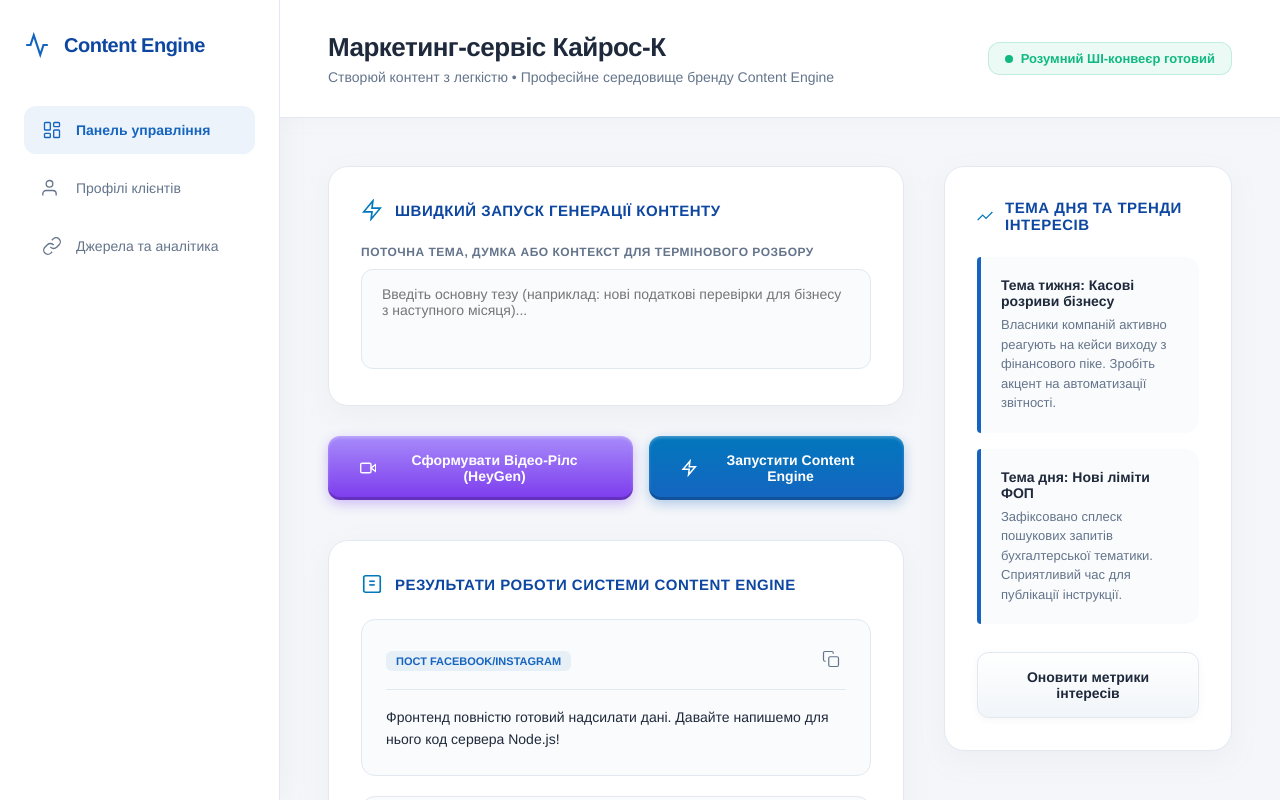
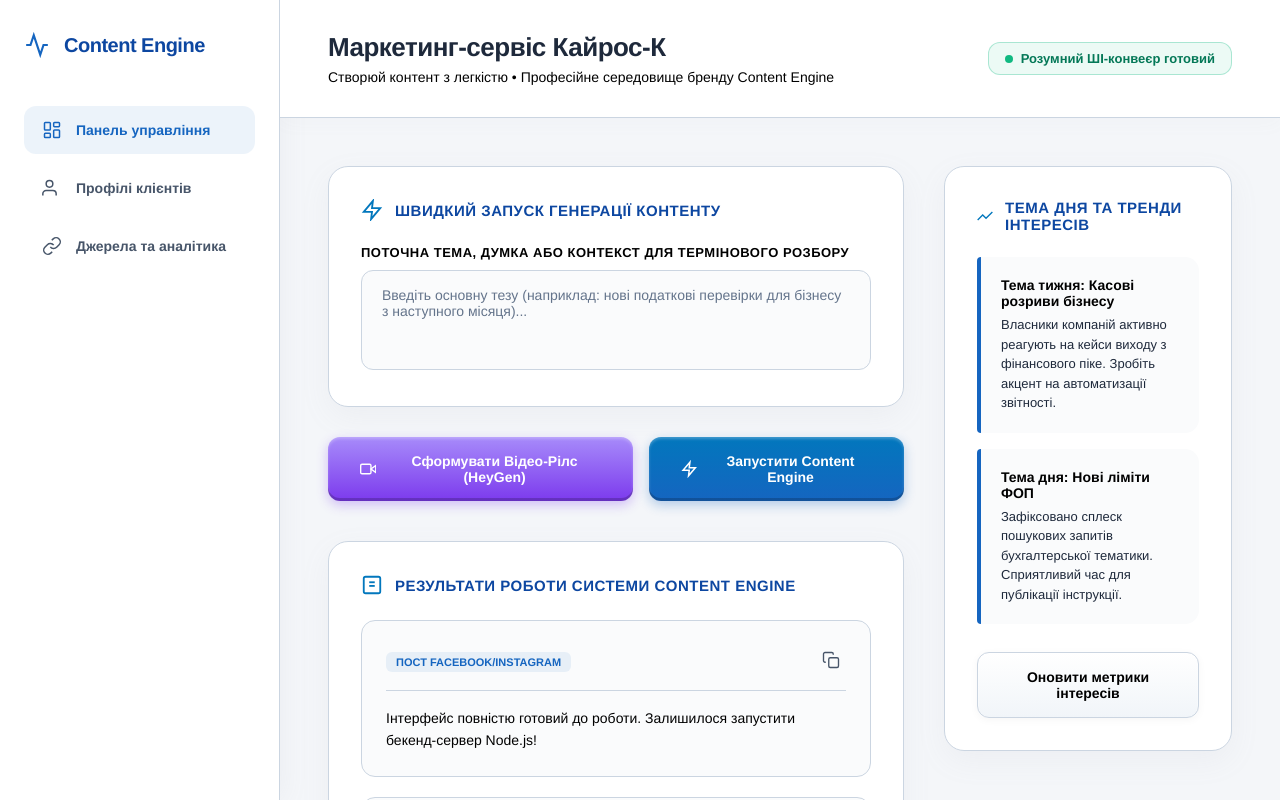
Before and after one commit to office939/content-engine, a plain HTML site: page index.html in a window 1280 px wide. Both pictures are taken after a click on the button "Сформувати Відео-Рілс (HeyGen)". Drawn offline with Linux system fonts and the light colour scheme; no server answers.

Commit message:
index.html

```diff
--- a/index.html
+++ b/index.html
@@ -12,11 +12,11 @@
             --bg-input: #FAFBFC;
             --text-main: #0D47A1;
             --text-dark: #1E293B;
-            --text-muted: #64748B;
+            --text-muted: #1E293B; /* Змінено з сірого на чіткий темний */
             --accent-blue: #0277BD;
             --accent-royal: #1565C0;
             --accent-video: #7C3AED;
-            --border-color: #E2E8F0;
+            --border-color: #CBD5E1; /* Трохи темніші бордери для чіткості */
             --font-family: 'Helvetica Neue', Helvetica, Arial, sans-serif;
         }
 
@@ -78,11 +78,11 @@
             align-items: center;
             gap: 14px;
             padding: 14px 18px;
-            color: var(--text-muted);
+            color: #475569;
             text-decoration: none;
             border-radius: 12px;
             font-size: 14px;
-            font-weight: 500;
+            font-weight: 600; /* Зроблено жирнішим для читання */
             cursor: pointer;
             transition: all 0.2s ease;
         }
@@ -93,7 +93,7 @@
         }
 
         .nav-item.active {
-            font-weight: 600;
+            font-weight: 700;
             background-color: rgba(21, 101, 192, 0.08);
             color: var(--accent-royal);
         }
@@ -102,7 +102,7 @@
             width: 20px;
             height: 20px;
             stroke: currentColor;
-            stroke-width: 1.6;
+            stroke-width: 1.8;
             fill: none;
         }
 
@@ -133,8 +133,9 @@
         }
 
         .header-title p {
-            color: var(--text-muted);
+            color: #000000; /* Чорний колір підзаголовку */
             font-size: 14px;
+            font-weight: 500;
         }
 
         .status-badge {
@@ -142,12 +143,12 @@
             align-items: center;
             gap: 8px;
             background: rgba(16, 185, 129, 0.08);
-            color: #10B981;
+            color: #047857; /* Темніший зелений */
             padding: 8px 16px;
             border-radius: 12px;
             font-size: 13px;
-            font-weight: 600;
-            border: 1px solid rgba(16, 185, 129, 0.2);
+            font-weight: 700;
+            border: 1px solid rgba(16, 185, 129, 0.3);
         }
 
         .status-dot {
@@ -212,7 +213,7 @@
             width: 22px;
             height: 22px;
             stroke: var(--accent-blue);
-            stroke-width: 1.8;
+            stroke-width: 2;
             fill: none;
         }
 
@@ -223,9 +224,9 @@
 
         .form-label {
             display: block;
-            font-size: 12px;
-            font-weight: 600;
-            color: var(--text-muted);
+            font-size: 13px;
+            font-weight: 700; /* Чорні жирні заголовки полів */
+            color: #000000;
             margin-bottom: 10px;
             text-transform: uppercase;
             letter-spacing: 0.5px;
@@ -236,11 +237,16 @@
             background-color: var(--bg-input);
             border: 1px solid var(--border-color);
             border-radius: 12px;
-            color: var(--text-dark);
+            color: #000000; /* Чорний текст при введенні */
             padding: 16px 20px;
             font-size: 14px;
+            font-weight: 500;
             outline: none;
             transition: all 0.2s ease;
+        }
+
+        .input-field::placeholder, .textarea-field::placeholder {
+            color: #64748B; /* Чіткіший колір підказок */
         }
 
         .input-field:focus, .textarea-field:focus {
@@ -301,13 +307,14 @@
         .btn-secondary {
             background: linear-gradient(180deg, #FFFFFF 0%, #F1F5F9 100%);
             border: 1px solid var(--border-color);
-            color: var(--text-dark);
+            color: #000000;
+            font-weight: 700;
             box-shadow: 0 2px 8px rgba(0, 0, 0, 0.04), inset 0 1px 2px #FFFFFF;
         }
 
         .btn-secondary:hover {
             background: #F8FAFC;
-            border-color: var(--text-muted);
+            border-color: #000000;
             box-shadow: 0 4px 12px rgba(0, 0, 0, 0.06);
         }
 
@@ -334,16 +341,20 @@
         .file-drop-zone svg {
             width: 28px;
             height: 28px;
-            stroke: var(--text-muted);
-            stroke-width: 1.6;
+            stroke: #475569;
+            stroke-width: 1.8;
             fill: none;
+        }
+
+        .file-drop-zone span {
+            color: #000000; /* Чорний текст у зоні завантаження */
         }
 
         .file-list {
             margin-top: 10px;
             font-size: 13px;
             color: var(--accent-royal);
-            font-weight: 600;
+            font-weight: 700;
         }
 
         /* Feed Badges Layout */
@@ -358,14 +369,15 @@
         .trend-title {
             font-size: 14px;
             font-weight: 700;
-            color: var(--text-dark);
+            color: #000000; /* Чорна назва тренду */
             margin-bottom: 6px;
         }
 
         .trend-desc {
             font-size: 13px;
-            color: var(--text-muted);
+            color: #1E293B; /* Контрастний опис тренду */
             line-height: 1.5;
+            font-weight: 500;
         }
 
         /* Generation Feed Area */
@@ -409,26 +421,27 @@
         .copy-btn {
             background: none;
             border: none;
-            color: var(--text-muted);
+            color: #475569;
             cursor: pointer;
             padding: 6px;
         }
 
-        .copy-btn:hover { color: var(--text-dark); }
+        .copy-btn:hover { color: #000000; }
 
         .copy-btn svg {
             width: 18px;
             height: 18px;
             stroke: currentColor;
-            stroke-width: 1.6;
+            stroke-width: 1.8;
             fill: none;
         }
 
         .output-body {
             font-size: 14px;
-            color: var(--text-dark);
+            color: #000000; /* Чорний згенерований текст */
             line-height: 1.6;
             white-space: pre-line;
+            font-weight: 500;
         }
 
         .video-placeholder {
@@ -442,14 +455,15 @@
             align-items: center;
             justify-content: center;
             gap: 12px;
-            color: var(--text-muted);
+            color: #000000;
+            font-weight: 600;
         }
 
         .video-placeholder svg {
             width: 36px;
             height: 36px;
-            stroke: var(--text-muted);
-            stroke-width: 1.5;
+            stroke: #000000;
+            stroke-width: 1.6;
             fill: none;
         }
     </style>
@@ -595,8 +609,8 @@
                     <label class="form-label">Вам потрібно завантажити файли з профілями клієнтів або послуг чи товарів</label>
                     <div class="file-drop-zone" id="drop-zone" onclick="document.getElementById('file-input').click()">
                         <svg viewBox="0 0 24 24"><path d="M21 15v4a2 2 0 0 1-2 2H5a2 2 0 0 1-2-2v-4"/><polyline points="17 8 12 3 7 8"/><line x1="12" y1="3" x2="12" y2="15"/></svg>
-                        <span style="font-size: 14px; font-weight: 600; color: var(--text-dark);">Перетягніть корпоративні профілі клієнтів або описи послуг сюди</span>
-                        <span style="font-size: 12px; color: var(--text-muted);">Підтримуються аналітичні документи PDF, DOCX, XLSX до 25 МБ</span>
+                        <span style="font-size: 14px; font-weight: 700;">Перетягніть корпоративні профілі клієнтів або описи послуг сюди</span>
+                        <span style="font-size: 12px; color: #475569; font-weight: 500; margin-top: 4px;">Підтримуються аналітичні документи PDF, DOCX, XLSX до 25 МБ</span>
                         <div id="file-name-display" class="file-list"></div>
                         <input type="file" id="file-input" style="display: none;" onchange="handleFileSelect(this.files)">
                     </div>
@@ -628,7 +642,7 @@
     </div>
 
     <script>
-        let BACKEND_URL = "https://content-engine-online.onrender.com"; // Сюди підставимо твою адресу сервера
+        let BACKEND_URL = "https://content-engine-online.onrender.com";
         let selectedFile = null;
 
         function switchTab(tabId, element) {
@@ -640,7 +654,6 @@
             element.classList.add('active');
         }
 
-        // Drag & Drop File handler
         const dropZone = document.getElementById('drop-zone');
         ['dragenter', 'dragover'].forEach(eventName => {
             dropZone.addEventListener(eventName, (e) => { e.preventDefault(); dropZone.classList.add('dragover'); }, false);
@@ -659,7 +672,6 @@
             }
         }
 
-        // Sending Files & Inputs to Backend Database Storage
         async function saveProfiles() {
             let audience = document.getElementById('audience-context').value;
             let services = document.getElementById('services-context').value;
@@ -686,15 +698,14 @@
                 if(response.ok) {
                     alert("Профілі та файли успішно збережено в систему!");
                 } else {
-                    alert("Профілі зафіксовано локально. Очікується запуск серверного коду.");
+                    alert("Профілі зафіксовано локально. Переходимо до створення коду сервера на Render.");
                 }
             } catch (err) {
-                alert("Тексти зафіксовано. Переходимо до створення коду сервера на Render.");
+                alert("Дані зафіксовано. Починаємо налаштування бекенду.");
             }
             document.getElementById('status-text').innerText = "Розумний ШІ-конвеєр готовий";
         }
 
-        // Triggering Core Multi-AI Pipeline Execution
         async function triggerGeneration(type) {
             let idea = document.getElementById('current-idea').value;
             let url1 = document.getElementById('source-url-1')?.value || "";
@@ -707,7 +718,7 @@
             try {
                 let response = await fetch(`${BACKEND_URL}/api/generate`, {
                     method: 'POST',
-                    headers: { 'Content-Type': 'application/center' },
+                    headers: { 'Content-Type': 'application/json' },
                     body: JSON.stringify({ idea, urls: [url1, url2], type })
                 });
                 let data = await response.json();
@@ -715,11 +726,11 @@
                 if(data.facebook) document.getElementById('fb-output').innerText = data.facebook;
                 if(data.linkedin) document.getElementById('li-output').innerText = data.linkedin;
                 if(type === 'video') {
-                    document.getElementById('video-box-content').innerHTML = `<p style='color:var(--accent-video); font-weight:600;'>✓ Відео успішно згенеровано в HeyGen за вашим скриптом!</p>`;
+                    document.getElementById('video-box-content').innerHTML = `<p style='color:var(--accent-video); font-weight:700;'>✓ Відео успішно згенеровано в HeyGen за вашим скриптом!</p>`;
                 }
             } catch (err) {
-                document.getElementById('fb-output').innerText = "Фронтенд повністю готовий надсилати дані. Давайте напишемо для нього код сервера Node.js!";
-                document.getElementById('li-output').innerText = "Чекаю вашої команди для збірки бекенду.";
+                document.getElementById('fb-output').innerText = "Інтерфейс повністю готовий до роботи. Залишилося запустити бекенд-сервер Node.js!";
+                document.getElementById('li-output').innerText = "Чекаю вашої команди для збірки логіки.";
             }
             document.getElementById('status-text').innerText = "Розумний ШІ-конвеєр готовий";
         }
```
